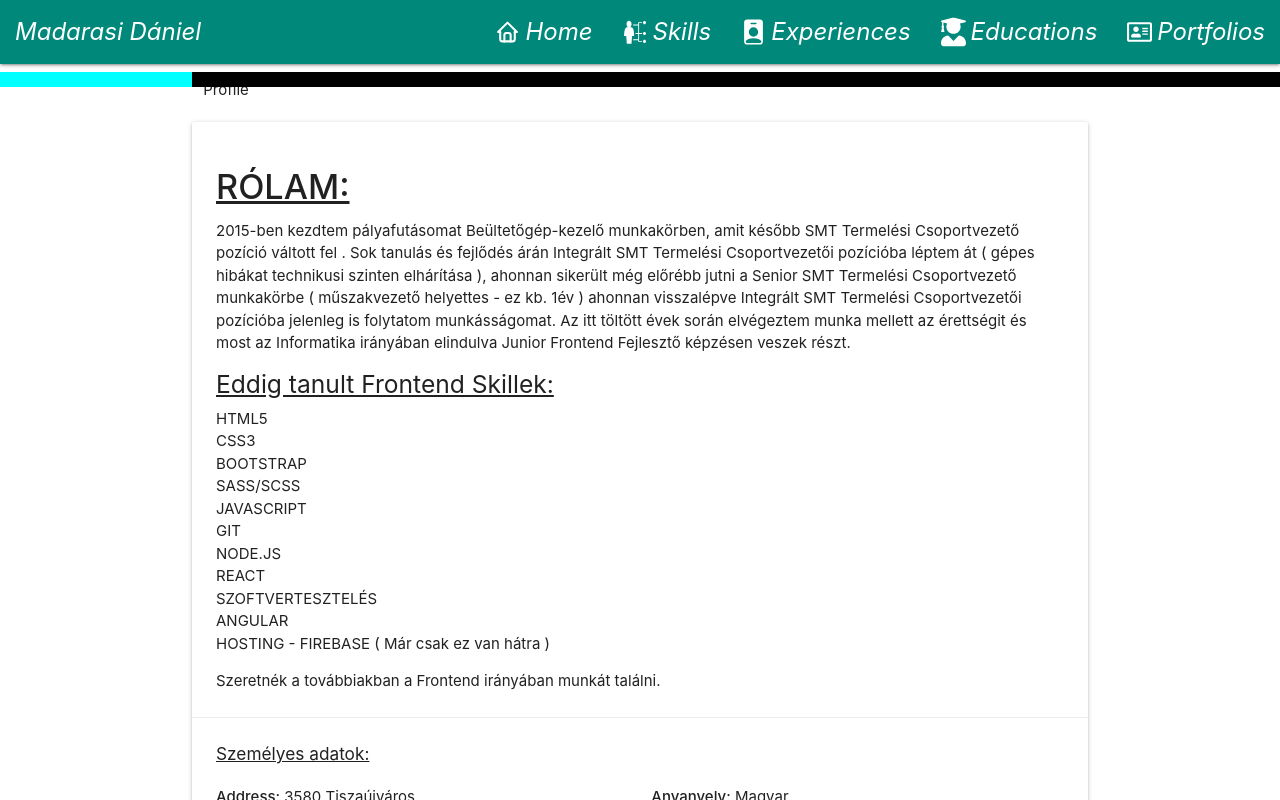
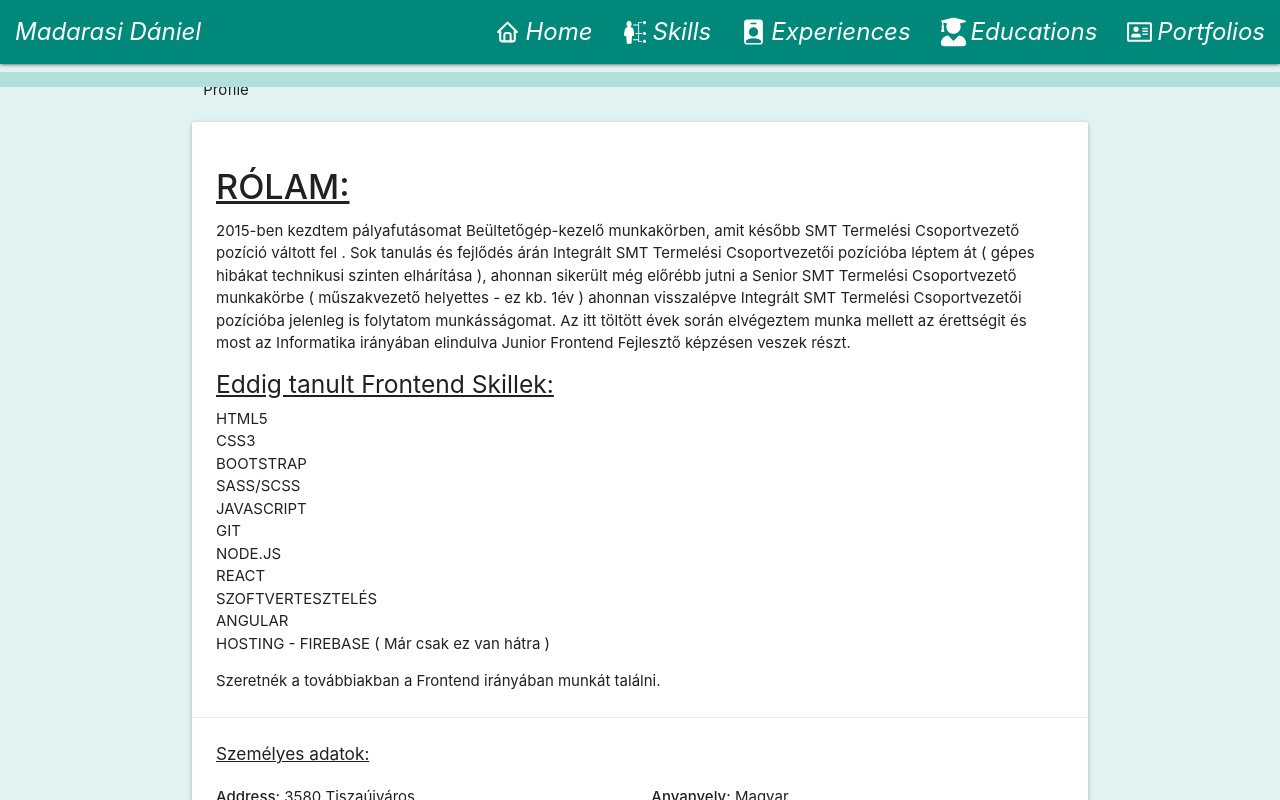
Before and after one commit to MadarasiD/React---Resume---WebApp, a React (Create React App) app: page / in a window 1280 px wide. Shown: the top 800 px of the page. Built offline with nearby package versions, Linux system fonts and the light colour scheme.

Commit message:
scrollindicator end

```diff
--- a/src/components/Home.js
+++ b/src/components/Home.js
@@ -1,4 +1,4 @@
-import React, { Component } from 'react'
+import React, { useState, useEffect } from 'react'
 import Navbarr from './Navbarr'
 import Profile from './Profile'
 import About from './About'
@@ -9,6 +9,22 @@ import Portfolios from './Portfolios'
 import "../styles/ScrollIndicator.css"
 
 const Home = () => {
+    const [ scrollTop, setScrollTop] = useState(0);
+
+    const onScroll = () => {
+        const winScroll = document.documentElement.scrollTop;
+        const height = document.documentElement.scrollHeight - document.documentElement.clientHeight;
+
+        const scrolled = ( winScroll / height) * 100;
+
+        setScrollTop(scrolled);
+    }
+
+    useEffect(() => {
+        window.addEventListener("scroll", onScroll);
+
+        return () => window.removeEventListener("scroll", onScroll)
+    }, []);
   return (
             <section>
 
@@ -16,7 +32,7 @@ const Home = () => {
 
                 <Navbarr />
                 <div className='progressMainWrapper'>
-                    <div className="progressMainStyle">
+                    <div className="progressMainStyle" style={{width: `${scrollTop}%`}}>
                     </div>
                     </div>
                     <div className="container">
--- a/src/index.css
+++ b/src/index.css
@@ -5,6 +5,7 @@ body {
     sans-serif;
   -webkit-font-smoothing: antialiased;
   -moz-osx-font-smoothing: grayscale;
+  background-color: #e0f2f1;
 }
 
 code {
--- a/src/styles/ScrollIndicator.css
+++ b/src/styles/ScrollIndicator.css
@@ -1,5 +1,5 @@
 .progressMainWrapper{
-    background-color: #000;
+    background-color: #b2dfdb;
     height: 15px;
     position: sticky;
     top: 9%;
@@ -9,6 +9,6 @@
 
 .progressMainStyle{
     height: 15px;
-    background-color: aqua;
+    background-color: #004d40;
     width: 15%;
 }
```
